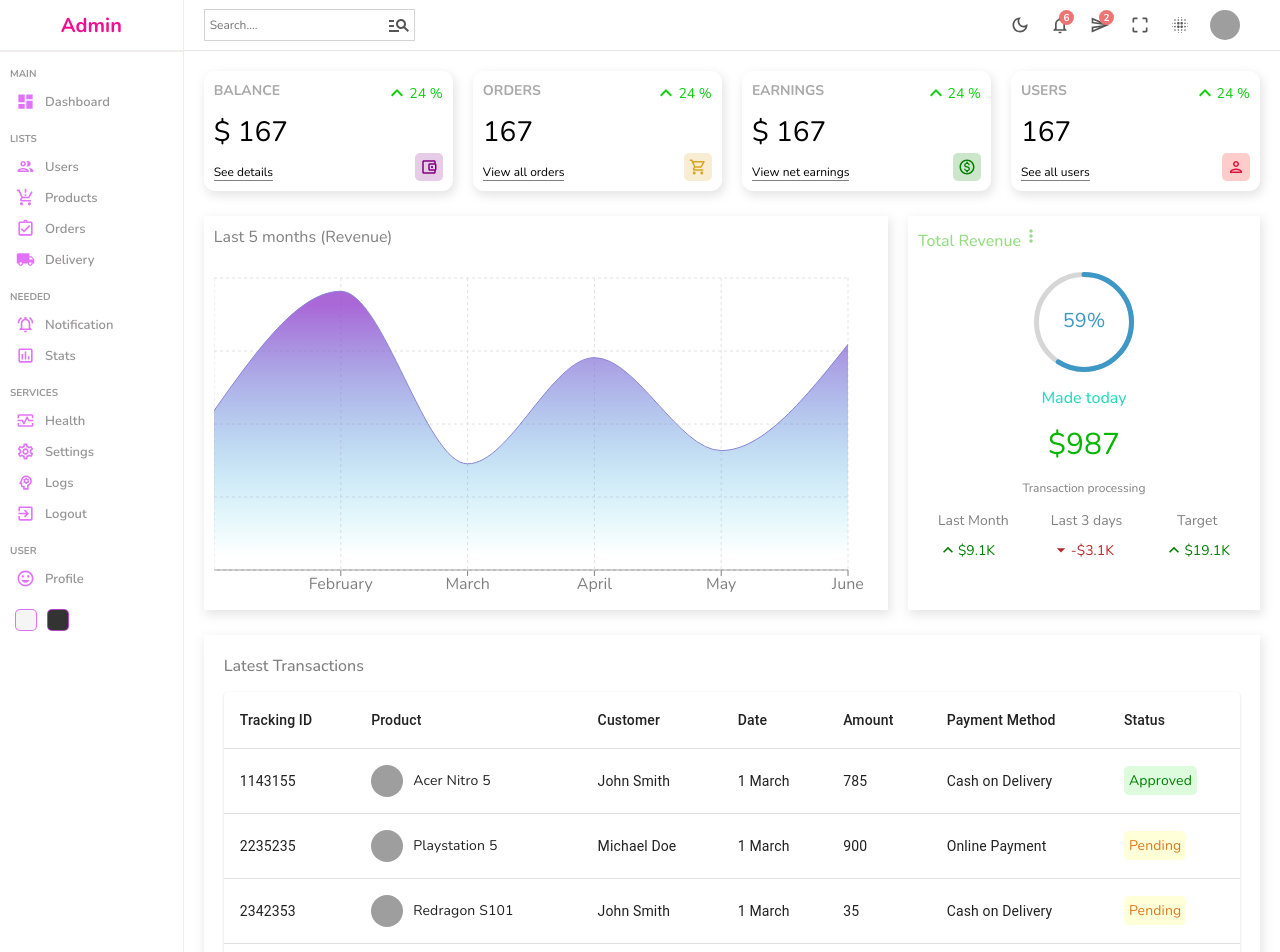
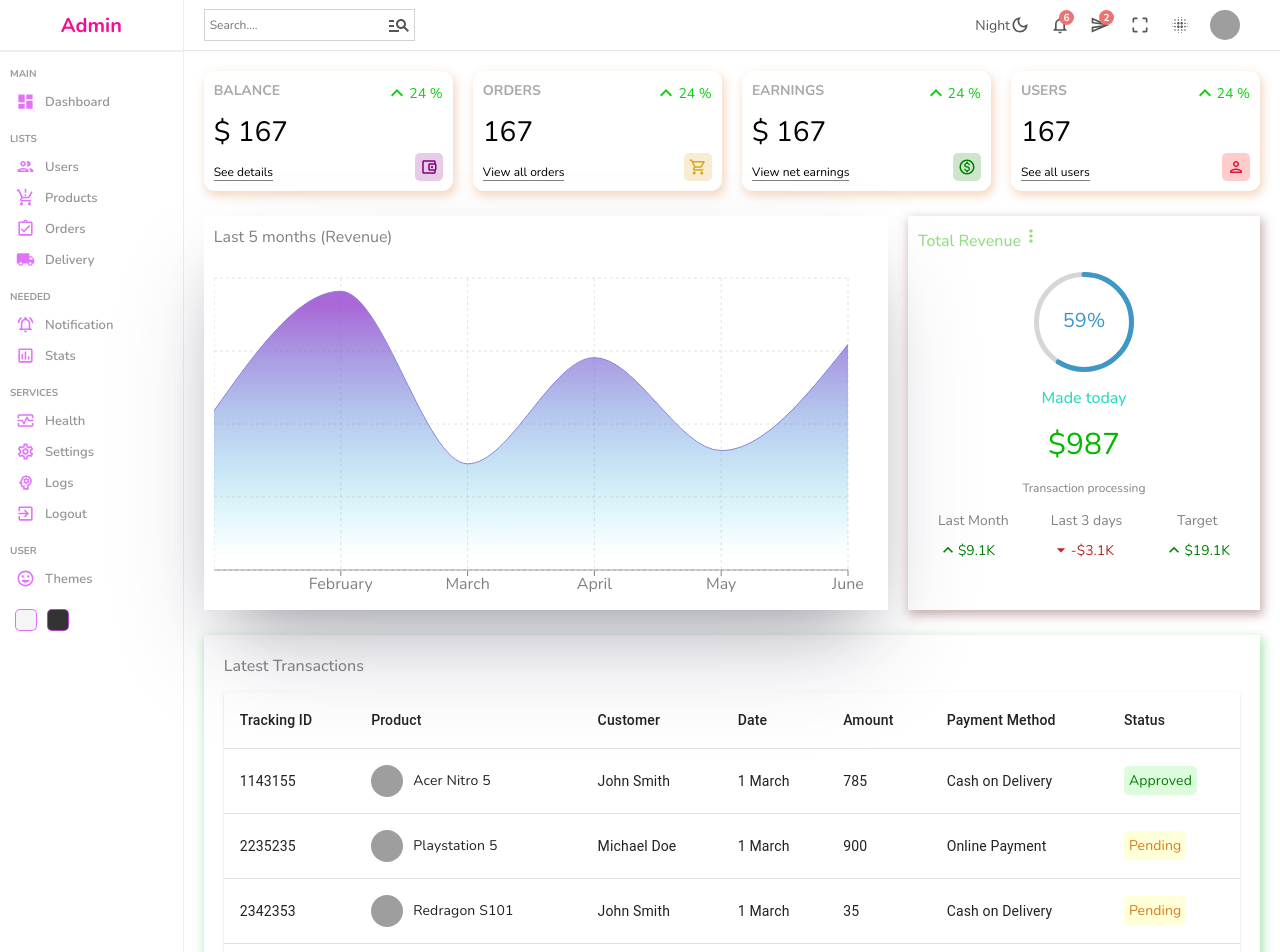
Before and after one commit to ahmedtowsikzap/Dashboared-For-EC, a React (Create React App) app: page / in a window 1280 px wide. Shown: the top 952 px of the page. Built offline with nearby package versions, Linux system fonts and the light colour scheme; grey boxes are pictures that could not be loaded.

Commit message:
updated dark mode color combination

```diff
--- a/src/components/chart/chart.scss
+++ b/src/components/chart/chart.scss
@@ -1,7 +1,7 @@
 .chart {
   flex: 4;
-  -webkit-box-shadow: 2px 4px 10px 1px rgba(0, 0, 0, 0.47);
-  box-shadow: 2px 4px 10px 1px rgba(201, 201, 201, 0.47);
+  box-shadow: rgba(50, 50, 93, 0.25) 0px 50px 100px -20px,
+    rgba(0, 0, 0, 0.3) 0px 30px 60px -30px;
   padding: 10px;
   color: gray;
 
--- a/src/components/featured/featured.scss
+++ b/src/components/featured/featured.scss
@@ -1,7 +1,7 @@
 .featured {
   flex: 2;
   -webkit-box-shadow: 2px 4px 10px 1px rgba(0, 0, 0, 0.47);
-  box-shadow: 2px 4px 10px 1px rgba(201, 201, 201, 0.47);
+  box-shadow: 2px 4px 10px 1px rgba(143, 84, 84, 0.47);
   padding: 10px;
 
   .top {
--- a/src/components/navbar/Navbar.jsx
+++ b/src/components/navbar/Navbar.jsx
@@ -18,6 +18,7 @@ const Navbar = () => {
         </div>
         <div className="items">
           <div className="item">
+            <p>Night</p>
             <DarkModeOutlinedIcon
               className="icon"
               onClick={() => dispatch({ type: "TOGGLE" })}
--- a/src/components/sidebar/Sidebar.jsx
+++ b/src/components/sidebar/Sidebar.jsx
@@ -82,7 +82,7 @@ const Sidebar = () => {
           <p className="title">USER</p>
           <li>
             <InsertEmoticonIcon className="icon" />
-            <span>Profile</span>
+            <span>Themes</span>
           </li>
         </ul>
       </div>
--- a/src/components/widget/widget.scss
+++ b/src/components/widget/widget.scss
@@ -4,7 +4,7 @@
   padding: 10px;
   justify-content: space-between;
   -webkit-box-shadow: 2px 4px 10px 1px rgba(0, 0, 0, 0.47);
-  box-shadow: 2px 4px 10px 1px rgba(201, 201, 201, 0.47);
+  box-shadow: 2px 4px 10px 1px rgba(223, 135, 63, 0.315);
   border-radius: 11px;
   height: 100px;
 
--- a/src/pages/home/home.scss
+++ b/src/pages/home/home.scss
@@ -13,7 +13,7 @@
     }
     .listContainer {
       -webkit-box-shadow: 2px 4px 10px 1px rgba(0, 0, 0, 0.47);
-      box-shadow: 2px 4px 10px 1px rgba(201, 201, 201, 0.47);
+      box-shadow: 2px 4px 10px 1px rgba(63, 197, 81, 0.47);
       padding: 20px;
       margin: 20px;
 
--- a/src/pages/new/new.scss
+++ b/src/pages/new/new.scss
@@ -8,7 +8,7 @@
     .bottom {
       display: flex;
       -webkit-box-shadow: 2px 4px 10px 1px rgba(0, 0, 0, 0.47);
-      box-shadow: 2px 4px 10px 1px rgba(201, 201, 201, 0.47);
+      box-shadow: 2px 4px 10px 1px rgba(56, 27, 52, 0.47);
       padding: 10px;
       margin: 20px;
 
--- a/src/pages/single/single.scss
+++ b/src/pages/single/single.scss
@@ -12,7 +12,7 @@
       .left {
         flex: 1;
         -webkit-box-shadow: 2px 4px 10px 1px rgba(0, 0, 0, 0.47);
-        box-shadow: 2px 4px 10px 1px rgba(201, 201, 201, 0.47);
+        box-shadow: 2px 4px 10px 1px rgba(27, 201, 149, 0.349);
         padding: 20px;
         position: relative;
 
```
